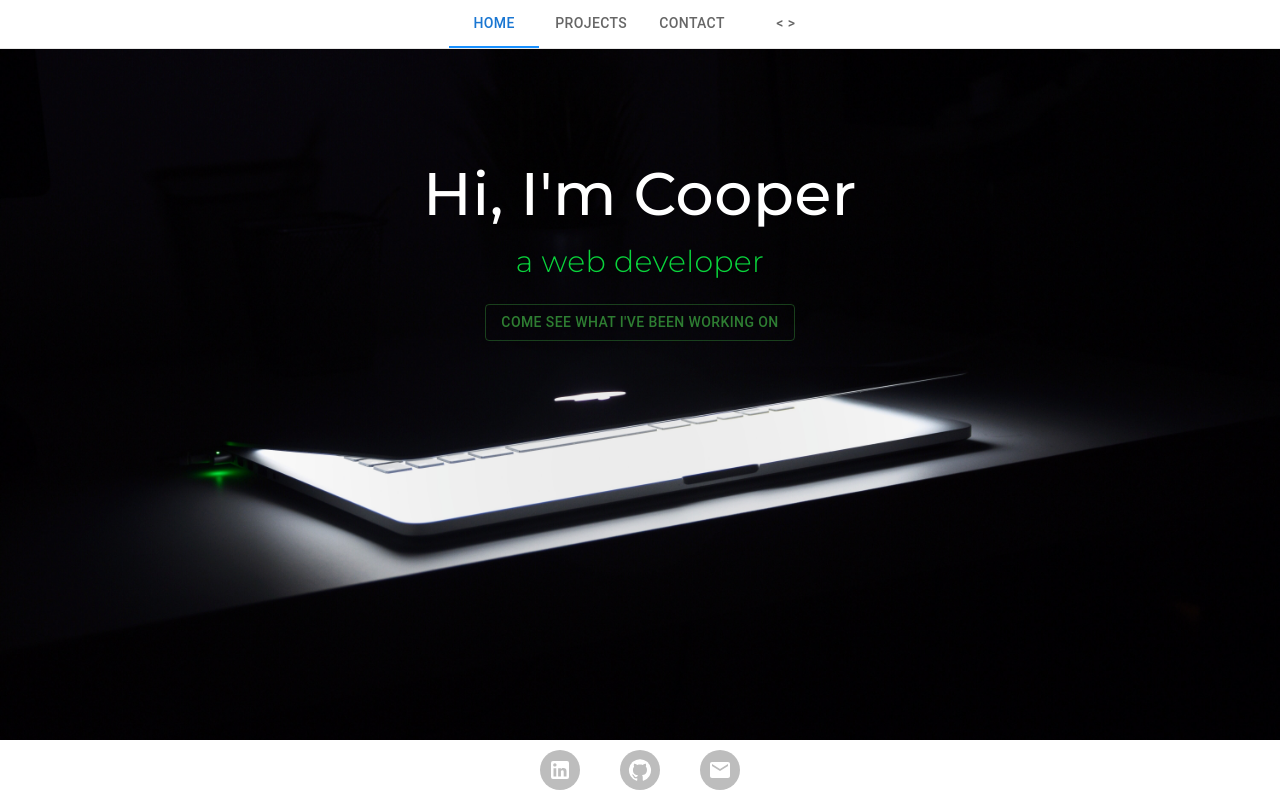
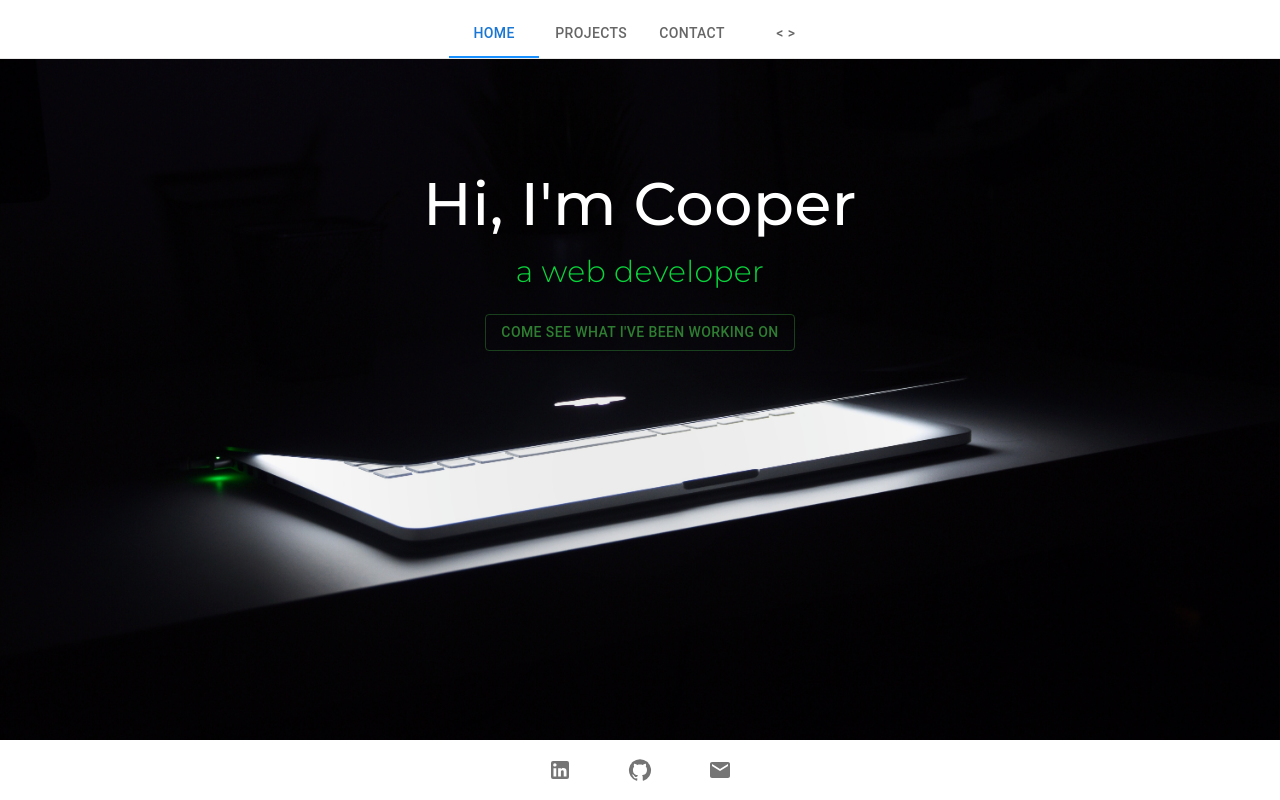
Before and after one commit to CCWebb14/portfolio, a React (Create React App) app: page / in a window 1280 px wide. Built offline with nearby package versions, Linux system fonts and the light colour scheme.

Commit message:
altered bottom social media links from avatars to buttons with functionality

```diff
--- a/src/components/Footer/index.tsx
+++ b/src/components/Footer/index.tsx
@@ -5,6 +5,7 @@ import { styled } from '@mui/material/styles';
 import Box from '@mui/material/Box';
 import Avatar from '@mui/material/Avatar';
 import Stack from '@mui/material/Stack';
+import IconButton from '@mui/material/IconButton';
 
 import { LinkedIn, GitHub, Email } from '@mui/icons-material';
 const StyledBox = styled(Box)({
@@ -22,17 +23,30 @@ const StyledLinkedIn = styled(LinkedIn)({
 
 const Footer = () => {
 	return (
-    <StyledBox>
+    // <StyledBox>
+    //   <Stack direction="row" spacing={5}>
+    //     <Avatar>
+    //       <LinkedIn href='www.linkedin.com/in/cooper-webb-25b991255'/>
+    //     </Avatar>
+    //     <Avatar>
+    //       <GitHub href='https://github.com/CCWebb14'/>
+    //     </Avatar>
+    //     <Avatar>
+    //       <Email href='CCWebb14@gmail.com'/>
+    //     </Avatar>
+    //   </Stack>
+    // </ StyledBox>
+        <StyledBox>
       <Stack direction="row" spacing={5}>
-        <Avatar>
-          <LinkedIn />
-        </Avatar>
-        <Avatar>
-          <GitHub />
-        </Avatar>
-        <Avatar>
-          <Email />
-        </Avatar>
+        <IconButton href='https://www.linkedin.com/in/cooper-webb-25b991255'>
+          <LinkedIn/>
+        </IconButton>
+        <IconButton href='https://github.com/CCWebb14'>
+          <GitHub/>
+        </IconButton>
+        <IconButton  href='mailto:CCWebb14@gmail.com'>
+          <Email/>
+        </IconButton>
       </Stack>
     </ StyledBox>
 	);
--- a/src/components/NavigationBar/index.tsx
+++ b/src/components/NavigationBar/index.tsx
@@ -15,6 +15,7 @@ const StyledBox = styled(Box)({
   'justify-content': 'center',
   'align-items': 'space-between',
   borderBottom: '1px solid #e8e8e8',
+  marginTop: '10px'
 })
 
 const StyledTabs = styled(Tabs)({
```
